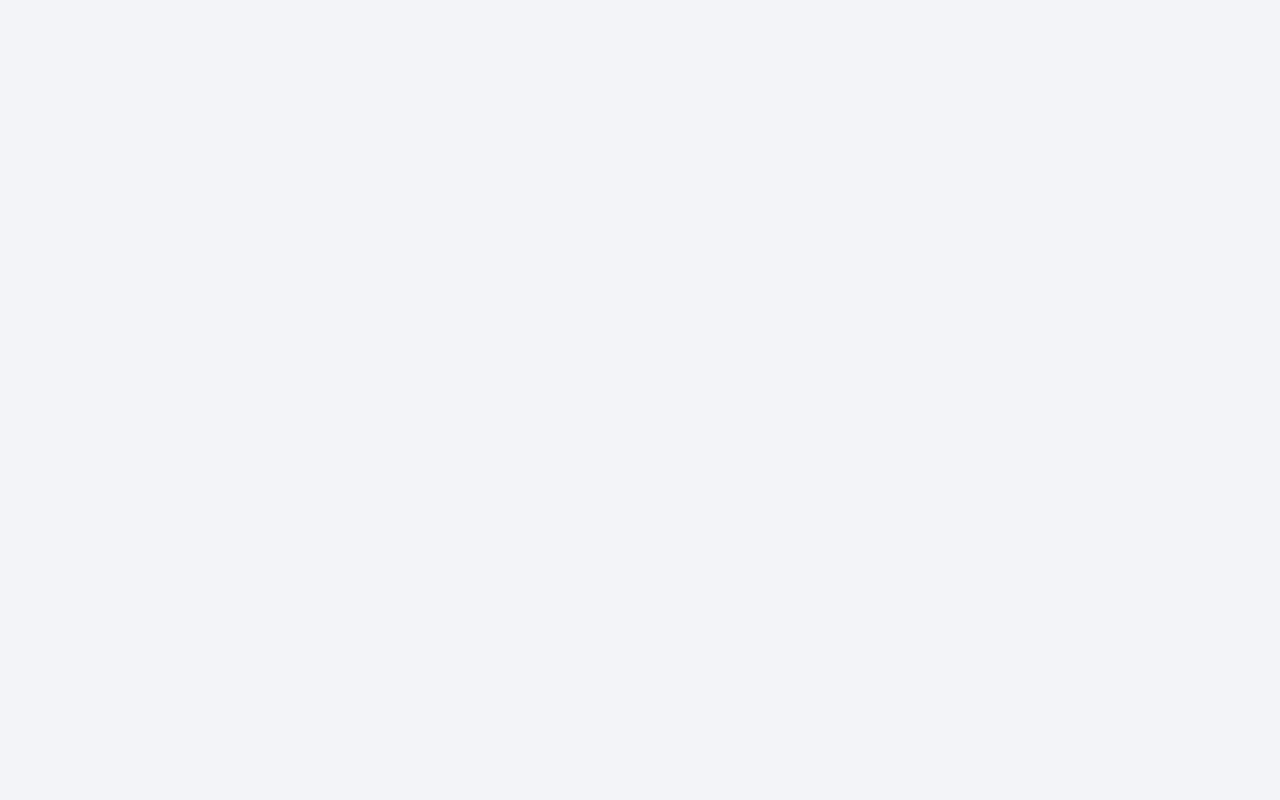
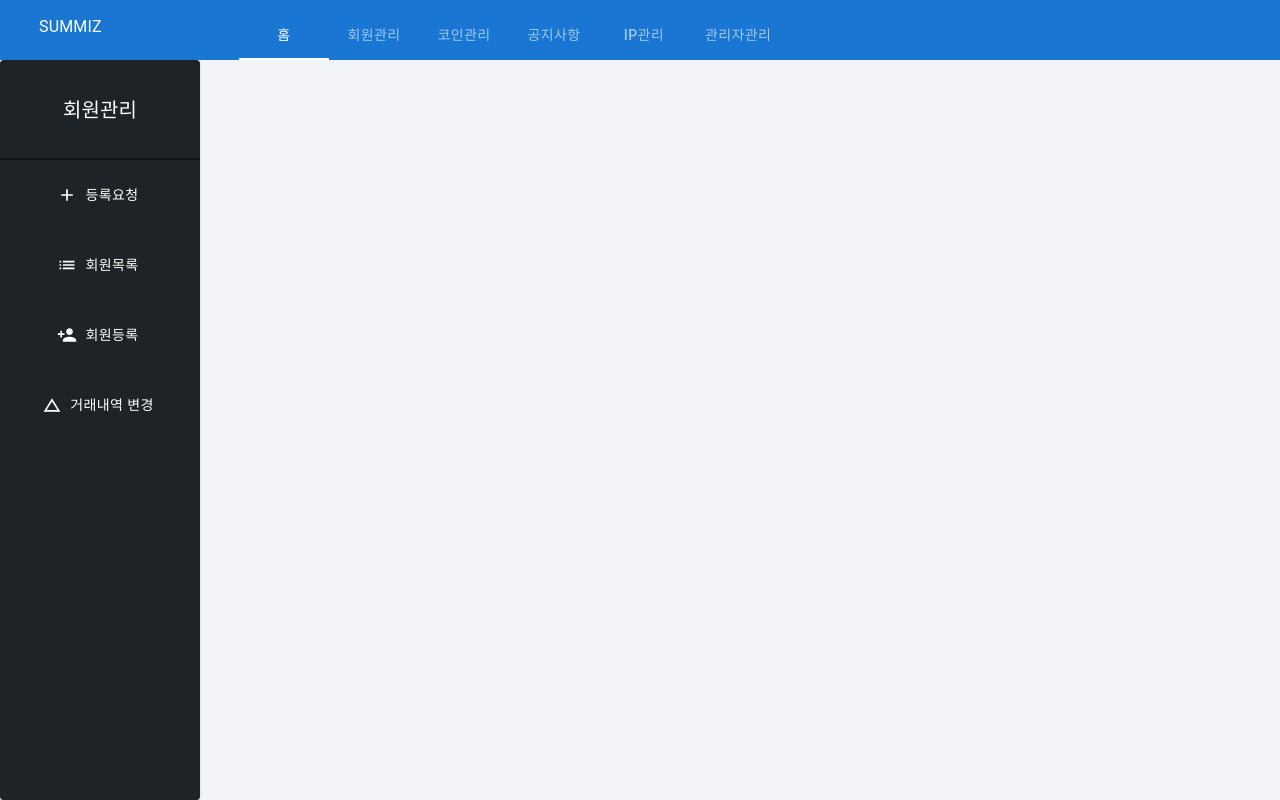
Before and after one commit to rkddmswk/project-test, a React (Create React App) app: page /users in a window 1280 px wide. Before the commit this address had no page. Built offline with nearby package versions, Linux system fonts and the light colour scheme; what axios-mock-adapter would draw is missing.

Commit message:
공통 layout작업중

```diff
--- a/src/App.tsx
+++ b/src/App.tsx
@@ -1,13 +1,18 @@
 import { BrowserRouter, Route, Routes } from "react-router-dom";
 import Login from "./component/login/Login";
 import Main from "./component/main/Main";
+import Layout from "./layouts";
+import User from "./component/user/User";
 
 const App = () => {
   return (
     <BrowserRouter>
       <Routes>
         <Route path="/" element={<Login />}></Route>
-        <Route path="/main" element={<Main />}></Route>
+        <Route element={<Layout />}>
+          <Route path="/main" element={<Main />}></Route>
+          <Route path="/users" element={<User />}></Route>
+        </Route>
       </Routes>
     </BrowserRouter>
   );
--- a/src/component/main/Main.tsx
+++ b/src/component/main/Main.tsx
@@ -1,9 +1,14 @@
+import { Box, Typography } from "@mui/material";
 import Header from "../../layouts/header/header";
 
 const Main = () => {
   return (
     <>
-      <Header />
+      <Box sx={{ padding: 3 }}>
+        <Box sx={{ display: "flex", alignItems: "center", marginBottom: 2 }}>
+          <Typography>회원현황</Typography>
+        </Box>
+      </Box>
     </>
   );
 };
--- /dev/null
+++ b/src/component/user/User.tsx
@@ -0,0 +1,4 @@
+const User = () => {
+  return <></>;
+};
+export default User;
--- a/src/layouts/header/header.tsx
+++ b/src/layouts/header/header.tsx
@@ -1,24 +1,70 @@
-import { AppBar, Avatar, Box, Toolbar, Typography } from "@mui/material";
+import {
+  AppBar,
+  Box,
+  Button,
+  Container,
+  Drawer,
+  Paper,
+  Tab,
+  Tabs,
+  Toolbar,
+  Typography,
+} from "@mui/material";
+import { useState } from "react";
+import { Add, List, PersonAdd, ChangeHistory } from "@mui/icons-material";
+import { Link, Outlet } from "react-router-dom";
+import Nav from "../nav/nav";
 
 const Header = () => {
+  const [lights, setLights] = useState(0);
+  const handleChange = (e: any, newValue: number) => {
+    setLights(newValue);
+  };
+
   return (
     <>
+      {/* 헤더 */}
       <AppBar
         position="static"
-        // color="inherit"
         sx={{
-          height: "85px",
+          width: "100%",
+          height: "60px",
           boxShadow: "none",
-          borderBottom: "1px solid #DFDFDF",
-          margin: "0 auto",
+          // borderBottom: "1px solid #DFDFDF",
+          // margin: "0 auto",
           padding: "15px",
-          // boxSizing: 'border-box',
+          boxSizing: "border-box",
         }}
       >
-        <img src="/src/assets/img/ic_logo.png" alt="로고이미지" />
-        <Typography></Typography>
+        <Toolbar>
+          <img src="" />
+          <Typography sx={{ height: "100%", width: "200px", float: "left" }}>
+            SUMMIZ
+          </Typography>
+          <Tabs
+            value={lights}
+            onChange={handleChange}
+            textColor="inherit"
+            centered //탭을 가운데로 정렬하는 속성
+            sx={{
+              marginTop: "-23px",
+              float: "left",
+              "& .MuiTabs-indicator": {
+                backgroundColor: "white",
+              },
+            }}
+          >
+            <Tab label="홈" component={Link} to="/main"></Tab>
+            <Tab label="회원관리" component={Link} to="/users"></Tab>
+            <Tab label="코인관리" component={Link} to="/coin"></Tab>
+            <Tab label="공지사항" component={Link} to="/board"></Tab>
+            <Tab label="IP관리" component={Link} to="/ip"></Tab>
+            <Tab label="관리자관리" component={Link} to="/manage"></Tab>
+          </Tabs>
+        </Toolbar>
       </AppBar>
     </>
   );
 };
+
 export default Header;
--- /dev/null
+++ b/src/layouts/index.tsx
@@ -0,0 +1,136 @@
+import {
+  AppBar,
+  Box,
+  Button,
+  Container,
+  Drawer,
+  Paper,
+  Tab,
+  Tabs,
+  Toolbar,
+  Typography,
+} from "@mui/material";
+import { useState } from "react";
+import { Add, List, PersonAdd, ChangeHistory } from "@mui/icons-material";
+import { Link, Outlet } from "react-router-dom";
+import Nav from "./nav/nav";
+import Header from "./header/header";
+
+const Layout = () => {
+  const [lights, setLights] = useState(0);
+  const handleChange = (e: any, newValue: number) => {
+    setLights(newValue);
+  };
+
+  return (
+    <Box sx={{ width: "100%" }}>
+      {/* 헤더 */}
+      <Header />
+      {/* <AppBar
+        position="static"
+        sx={{
+          width: "100%",
+          height: "60px",
+          boxShadow: "none",
+          // borderBottom: "1px solid #DFDFDF",
+          // margin: "0 auto",
+          padding: "15px",
+          boxSizing: "border-box",
+        }}
+      >
+        <Toolbar>
+          <img src="" />
+          <Typography sx={{ height: "100%", width: "200px", float: "left" }}>
+            SUMMIZ
+          </Typography>
+          <Tabs
+            value={lights}
+            onChange={handleChange}
+            textColor="inherit"
+            centered //탭을 가운데로 정렬하는 속성
+            sx={{
+              marginTop: "-23px",
+              float: "left",
+              "& .MuiTabs-indicator": {
+                backgroundColor: "white",
+              },
+            }}
+          >
+            <Tab label="홈" component={Link} to="/main"></Tab>
+            <Tab label="회원관리" component={Link} to="/users"></Tab>
+            <Tab label="코인관리" component={Link} to="/coin"></Tab>
+            <Tab label="공지사항" component={Link} to="/board"></Tab>
+            <Tab label="IP관리" component={Link} to="/ip"></Tab>
+            <Tab label="관리자관리" component={Link} to="/manage"></Tab>
+          </Tabs>
+        </Toolbar>
+      </AppBar> */}
+
+      {/* 사이드 메뉴 */}
+      <Nav />
+      {/* <Box sx={{ display: "flex" }}>
+        <Paper
+          // anchor="left"
+          // variant="permanent"
+          sx={{
+            width: 200,
+            height: "calc(100vh - 60px)",
+            background: "#1d2327",
+            color: "#ffffff",
+            "& .MuiDrawer-paper": {
+              width: 200,
+              height: "100vh",
+              padding: 5,
+              background: "black",
+            },
+          }}
+        >
+          <Typography
+            variant="h6"
+            sx={{
+              textAlign: "center",
+              height: "100px",
+              lineHeight: "100px",
+              borderBottom: "2px solid #111111",
+            }}
+          >
+            회원관리
+          </Typography>
+          <Button
+            fullWidth
+            sx={{ color: "white", height: "70px", textAlign: "left" }}
+            startIcon={<Add />}
+          >
+            등록요청
+          </Button>
+          <Button
+            fullWidth
+            sx={{ color: "white", height: "70px" }}
+            startIcon={<List />}
+          >
+            회원목록
+          </Button>
+          <Button
+            fullWidth
+            sx={{ color: "white", height: "70px" }}
+            startIcon={<PersonAdd />}
+          >
+            회원등록
+          </Button>
+          <Button
+            fullWidth
+            sx={{ color: "white", height: "70px" }}
+            startIcon={<ChangeHistory />}
+          >
+            거래내역 변경
+          </Button>
+        </Paper>
+      </Box> */}
+      <main>
+        <Outlet />
+      </main>
+    </Box>
+  );
+};
+
+export default Layout;
--- /dev/null
+++ b/src/layouts/nav/nav.tsx
@@ -0,0 +1,69 @@
+import { Box, Button, Paper, Typography } from "@mui/material";
+import { Add, List, PersonAdd, ChangeHistory } from "@mui/icons-material";
+
+const Nav = () => {
+  return (
+    <>
+      <Box sx={{ display: "flex" }}>
+        <Paper
+          // anchor="left"
+          // variant="permanent"
+          sx={{
+            width: 200,
+            height: "calc(100vh - 60px)",
+            background: "#1d2327",
+            color: "#ffffff",
+            "& .MuiDrawer-paper": {
+              width: 200,
+              height: "100vh",
+              padding: 5,
+              background: "black",
+            },
+          }}
+        >
+          <Typography
+            variant="h6"
+            sx={{
+              textAlign: "center",
+              height: "100px",
+              lineHeight: "100px",
+              borderBottom: "2px solid #111111",
+            }}
+          >
+            회원관리
+          </Typography>
+          <Button
+            fullWidth
+            sx={{ color: "white", height: "70px", textAlign: "left" }}
+            startIcon={<Add />}
+          >
+            등록요청
+          </Button>
+          <Button
+            fullWidth
+            sx={{ color: "white", height: "70px" }}
+            startIcon={<List />}
+          >
+            회원목록
+          </Button>
+          <Button
+            fullWidth
+            sx={{ color: "white", height: "70px" }}
+            startIcon={<PersonAdd />}
+          >
+            회원등록
+          </Button>
+          <Button
+            fullWidth
+            sx={{ color: "white", height: "70px" }}
+            startIcon={<ChangeHistory />}
+          >
+            거래내역 변경
+          </Button>
+        </Paper>
+      </Box>
+    </>
+  );
+};
+
+export default Nav;
```
Also changed, not shown: src/api/index.js (added, +31 -0 lines).
